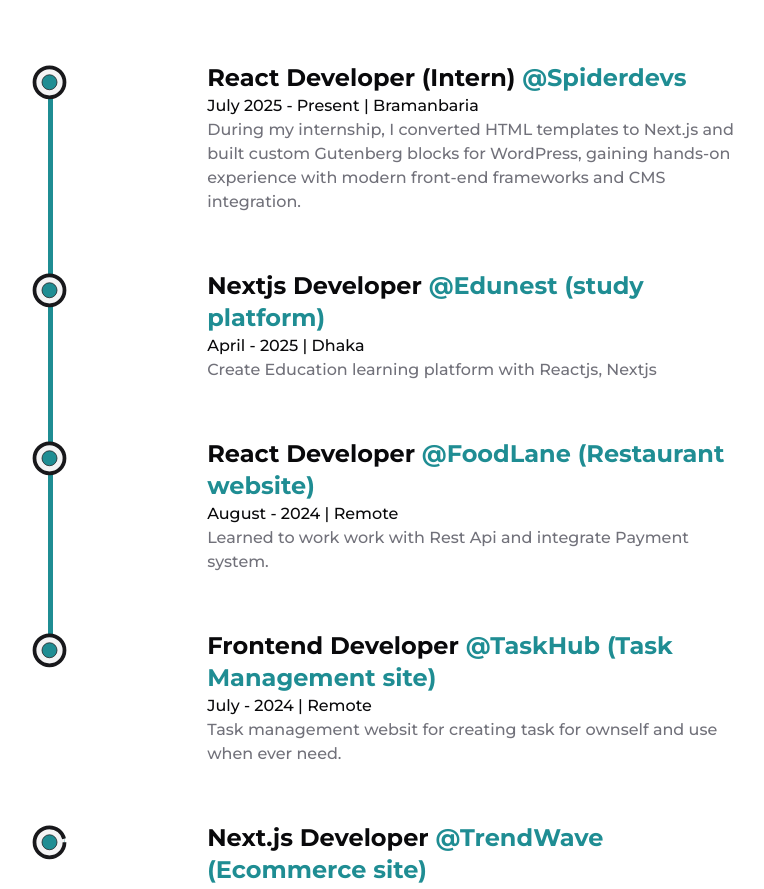
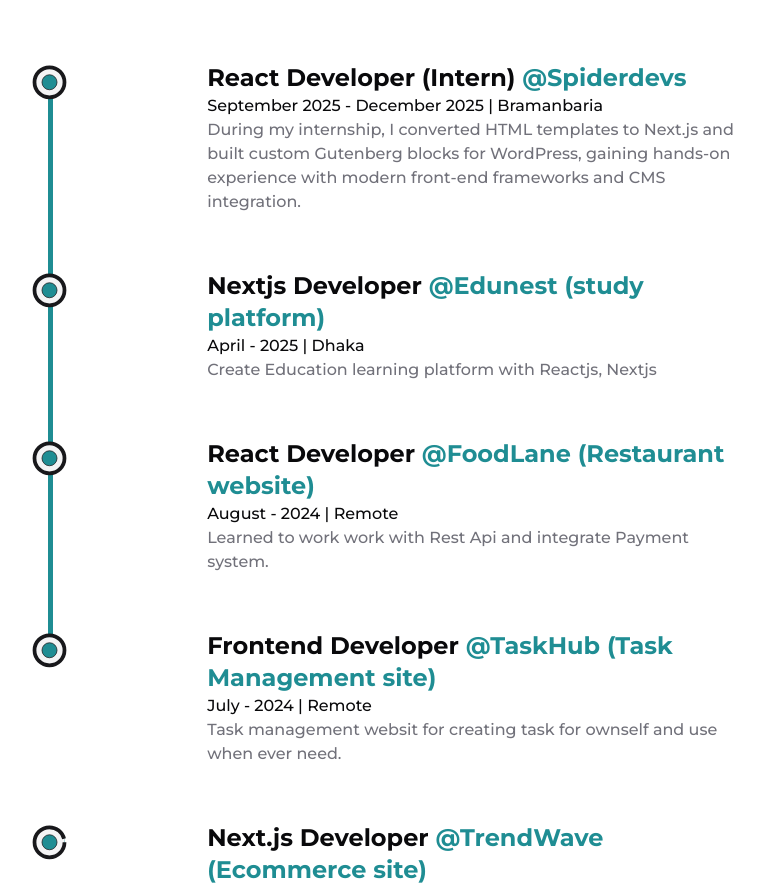
Before and after one commit to kader009/modern-portfolio, a Next.js app: page /about in a window 1280 px wide. Shown: the part 1086-1975 px from the top of the page, without its empty margins (180-944 px from the left). Built offline with nearby package versions, Linux system fonts and the light colour scheme.

Commit message:
experience section update

```diff
--- a/src/data/experience.ts
+++ b/src/data/experience.ts
@@ -7,7 +7,7 @@
       name: "Spiderdevs",
       href: "https://spider-themes.net/",
     },
-    date: "July 2025 - Present",
+    date: "September 2025 - December 2025",
     location: "Bramanbaria",
     description:
       "During my internship, I converted HTML templates to Next.js and built custom Gutenberg blocks for WordPress, gaining hands-on experience with modern front-end frameworks and CMS integration.",
```
